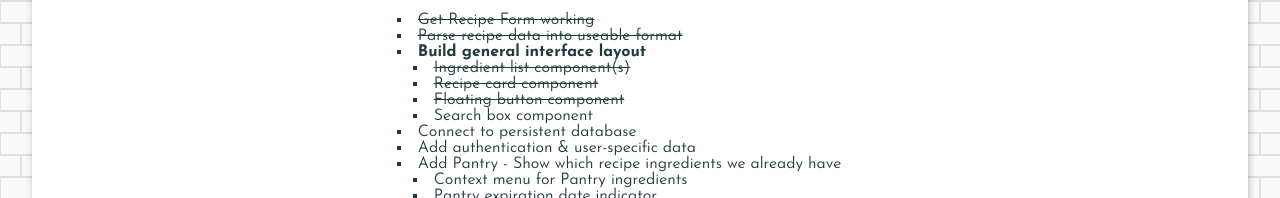
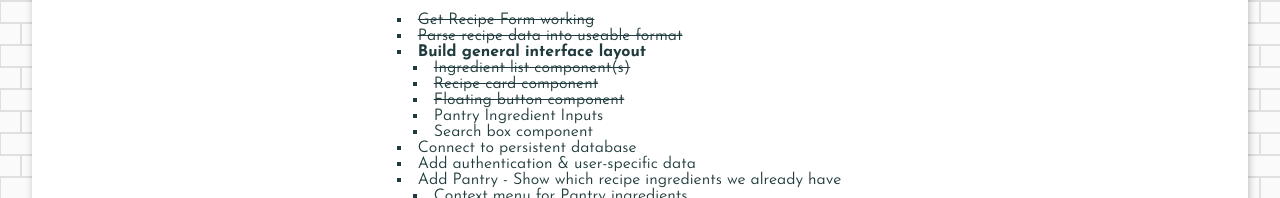
Before and after one commit to wingmatt/kitchensyncc, a Next.js app: page / in a window 1280 px wide. Shown: the part 571-769 px from the top of the page. Built offline with nearby package versions, Linux system fonts and the light colour scheme.

Commit message:
Add ingredient input todo item

```diff
--- a/pages/index.js
+++ b/pages/index.js
@@ -19,6 +19,7 @@ export default function Home() {
             <li className={styles.done}>Ingredient list component(s)</li>
             <li className={styles.done}>Recipe card component</li>
             <li className={styles.done}>Floating button component</li>
+            <li>Pantry Ingredient Inputs</li>
             <li>Search box component</li>
           </ul>
           <li>Connect to persistent database</li>
```
